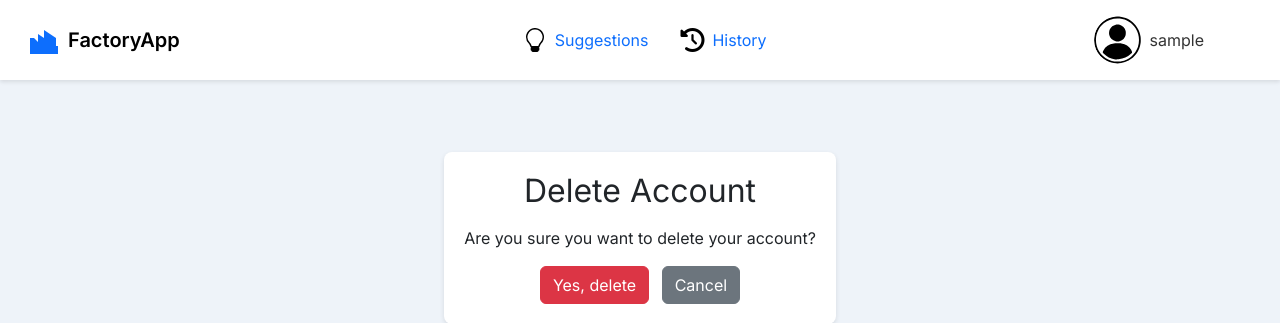
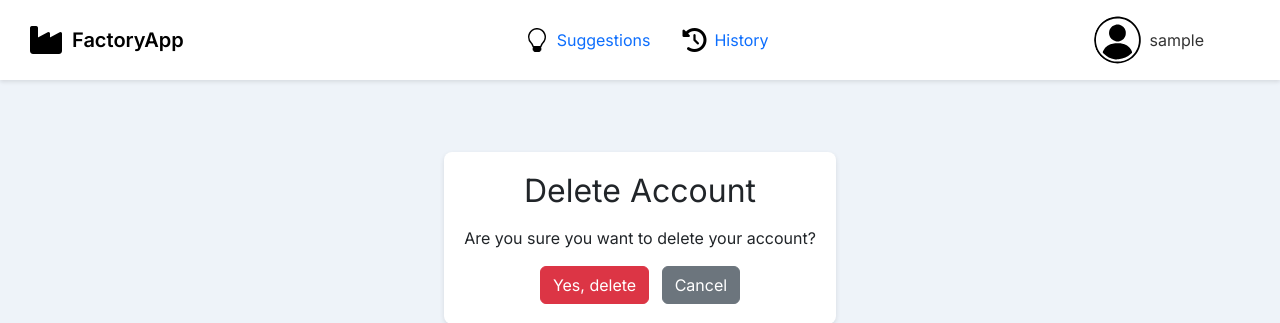
Before and after one commit to stanchev-dev/factory-app, a Django app: page /accounts/delete/ in a window 1280 px wide. Shown: the top 323 px of the page. Run offline with Django 5.2, Linux system fonts and the light colour scheme; the visitor is signed in with stand-in values (Sample User, id 1).

Commit message:
Align FontAwesome brand icon with FactoryApp

```diff
--- a/static/css/style.css
+++ b/static/css/style.css
@@ -27,6 +27,11 @@ body {
 .navbar-brand img {
   width: 32px;
   height: 32px;
+}
+
+.brand-icon {
+  font-size: 32px;
+  line-height: 1;
 }
 
 .icon {
--- a/templates/base.html
+++ b/templates/base.html
@@ -18,7 +18,7 @@
 <nav class="navbar">
   <div class="container-fluid d-flex align-items-center">
     <a class="navbar-brand d-flex align-items-center" href="{% url 'index' %}">
-        <img src="{% static 'icons/factory.svg' %}" alt="Factory logo" class="me-2">
+        <i class="fa-solid fa-industry me-2 brand-icon"></i>
         <span>FactoryApp</span>
     </a>
     <div class="flex-grow-1">
```
